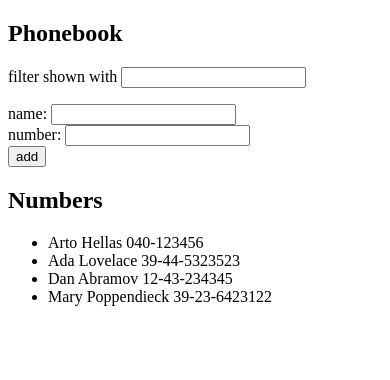
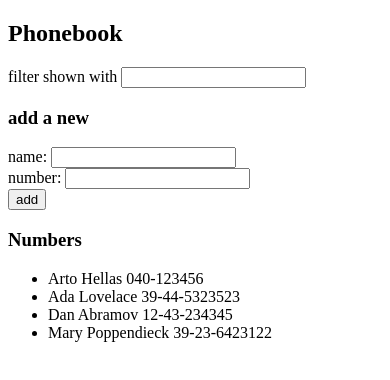
Before and after one commit to soniafaye1/fullstackopen-pt2, a React (Vite) app: page / in a window 390 px wide. Shown: the top 380 px of the page. Built offline with nearby package versions, Linux system fonts and the light colour scheme.

Commit message:
finished phonebook '

```diff
--- a/src/PhoneBook.jsx
+++ b/src/PhoneBook.jsx
@@ -1,4 +1,33 @@
 import { useState } from 'react'
+
+const Persons = ({persons, filter}) => (
+    <ul>
+        {persons.filter(person => person.name.toLowerCase().includes(filter.toLowerCase())).map(person => <li key={person.name}>{person.name} {person.number}</li>)}
+    </ul>
+)
+
+
+const PersonForm = ({newName, handleNewName, newNumber, handleNewNumber, handleNewContact}) => {
+    return(
+        <form onSubmit={handleNewContact}>
+            <div>
+                name: <input value={newName} onChange={handleNewName} />
+            </div>
+            <div>
+                number: <input value={newNumber} onChange={handleNewNumber} />
+            </div>
+            <div>
+                <button type="submit">add</button>
+            </div>
+        </form>
+    )
+}
+
+const Filter = ({ filter, handleFilter}) => (
+    <div>
+        <p>filter shown with <input value={filter} onChange={handleFilter} /></p>
+    </div>
+)
 
 const PhoneBook = () => {
     const [persons, setPersons] = useState([
@@ -24,7 +53,6 @@ const PhoneBook = () => {
     setFilter(fil)
   }
 
-
   const handleNewContact = (event) => {
     event.preventDefault()
     const newPerson = {
@@ -44,33 +72,13 @@ const PhoneBook = () => {
   return (
     <div>
       <h2>Phonebook</h2>
-      <div>
-        <p>filter shown with <input value={filter} onChange={handleFilter} /></p>
-      </div>
-      <form onSubmit={handleNewContact}>
-        <div>
-          name: <input value={newName} onChange={handleNewName} />
-        </div>
-        <div>
-            number: <input value={newNumber} onChange={handleNewNumber} />
-        </div>
-        <div>
-          <button type="submit">add</button>
-        </div>
-      </form>
-      <h2>Numbers</h2>
-        <ul>
-            {persons.filter(person => person.name.toLowerCase().includes(filter.toLowerCase())).map(person => <li key={person.name}>{person.name} {person.number}</li>)}
+      <Filter filter={filter} handleFilter={handleFilter}/>
 
-            {/* {persons.map(person => {     const filterPersons = persons.filter(person => person.name.toLowerCase.filter(fil.toLowerCase))
-                <li key={person.name}>{person.name} {person.number}</li>
-            } )} */
+      <h3>add a new </h3>
+      <PersonForm newName={newName} handleNewName={handleNewName} newNumber={newNumber} handleNewNumber={handleNewNumber}handleNewContact={handleNewContact} />
 
-            //let f = persons.filter(person => person.name.includes(filter))
-
-
-            }
-        </ul>
+      <h3>Numbers</h3>
+      <Persons persons={persons} filter={filter}/>
     </div>
   )
 }
```
